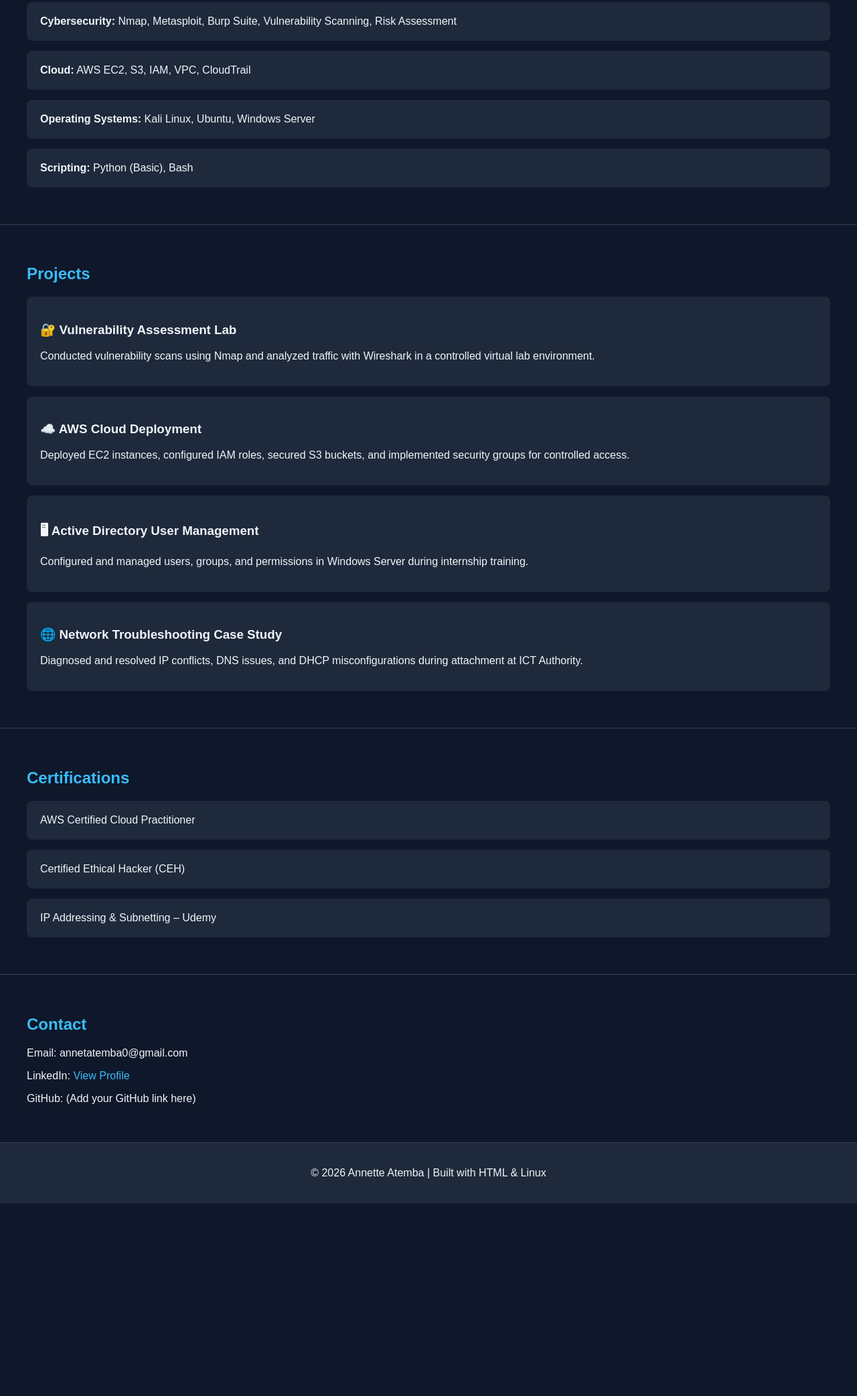
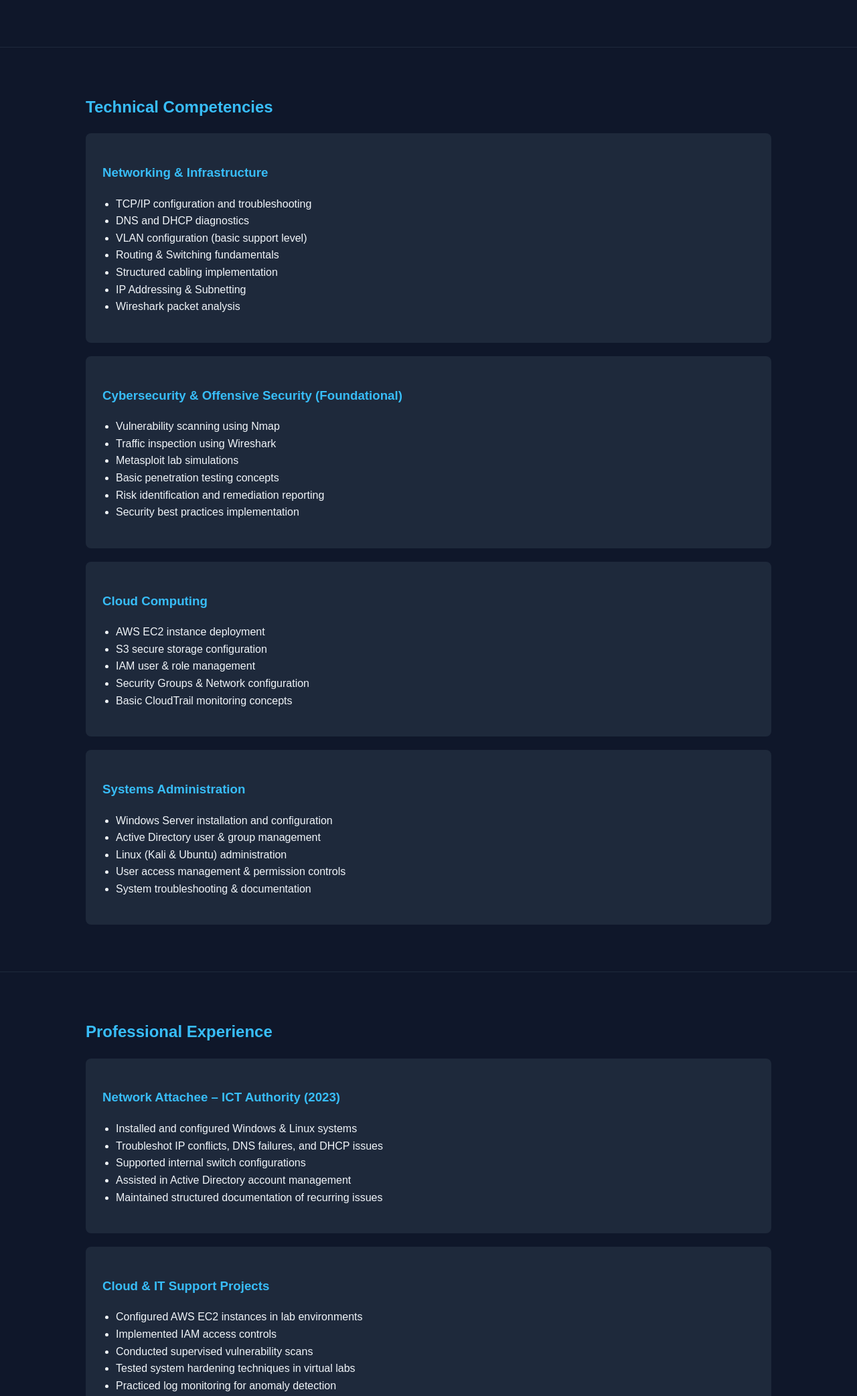
Before and after one commit to FellyAtemba/annette-portfolio, a plain HTML site: page index.html in a window 1280 px wide. Shown: the part 567-2652 px from the top of the page at 67% size. Before the commit the page ends 2364 px from the top, so only its background shows below. Drawn offline with Linux system fonts and the light colour scheme.

Commit message:
Update index.html
Updated portfolio skills section

```diff
--- a/index.html
+++ b/index.html
@@ -2,133 +2,202 @@
 <html lang="en">
 <head>
 <meta charset="UTF-8">
+<meta name="viewport" content="width=device-width, initial-scale=1.0">
 <title>Annette Atemba | Cybersecurity & Cloud Portfolio</title>
-    <meta name="viewport" content="width=device-width, initial-scale=1.0">
+
 <style>
 body {
     font-family: Arial, sans-serif;
     margin: 0;
     background-color: #0f172a;
     color: #f1f5f9;
+    line-height: 1.6;
 }
 header {
-            background: #1e293b;
-            padding: 20px;
+    background: #111827;
+    padding: 40px;
     text-align: center;
 }
-        h1, h2 {
+h1, h2, h3 {
     color: #38bdf8;
 }
 section {
-            padding: 40px;
-            border-bottom: 1px solid #334155;
+    padding: 50px 10%;
+    border-bottom: 1px solid #1e293b;
 }
 .card {
     background: #1e293b;
-            padding: 20px;
-            margin: 15px 0;
+    padding: 25px;
+    margin: 20px 0;
     border-radius: 8px;
 }
 a {
     color: #38bdf8;
-            text-decoration: none;
 }
 footer {
     text-align: center;
     padding: 20px;
-            background: #1e293b;
+    background: #111827;
+}
+ul {
+    padding-left: 20px;
 }
 </style>
 </head>
+
 <body>
 
 <header>
-    <h1>Annette Atemba</h1>
-    <p>Cybersecurity Enthusiast | AWS Certified | CEH | Network & Cloud Specialist</p>
-    <p>Nairobi, Kenya | Open to Internship & Entry-Level Security Roles</p>
+    <h1>Annette Felly Atemba</h1>
+    <p>Cybersecurity Enthusiast | AWS Certified | CEH | Cloud & Network Support</p>
+    <p>Nairobi, Kenya</p>
+    <p>Email: annetatemba0@gmail.com</p>
 </header>
 
 <section>
-    <h2>About Me</h2>
+<h2>Professional Profile</h2>
 <p>
-        Information Technology graduate passionate about cybersecurity, cloud infrastructure,
-        and defensive security operations. AWS Certified Cloud Practitioner and Certified Ethical Hacker (CEH)
-        with hands-on experience in vulnerability assessment, network configuration,
-        Active Directory administration, and Linux systems.
+Information Technology graduate (December 2024) with hands-on experience in
+network infrastructure support, cloud fundamentals, system administration, and
+foundational cybersecurity operations. I am AWS Certified and CEH certified,
+with practical exposure to vulnerability scanning, traffic analysis, access control management,
+and network troubleshooting in both structured environments and lab simulations.
+</p>
+
+<p>
+My technical journey combines cloud computing, defensive security principles,
+network configuration, and Linux systems administration. I am passionate about
+building secure, scalable, and resilient systems that align with modern enterprise demands.
 </p>
 </section>
 
 <section>
-    <h2>Technical Skills</h2>
+<h2>Technical Competencies</h2>
+
 <div class="card">
-        <strong>Networking:</strong> TCP/IP, VLANs, DNS, DHCP, Routing & Switching, Wireshark
+<h3>Networking & Infrastructure</h3>
+<ul>
+<li>TCP/IP configuration and troubleshooting</li>
+<li>DNS and DHCP diagnostics</li>
+<li>VLAN configuration (basic support level)</li>
+<li>Routing & Switching fundamentals</li>
+<li>Structured cabling implementation</li>
+<li>IP Addressing & Subnetting</li>
+<li>Wireshark packet analysis</li>
+</ul>
 </div>
+
 <div class="card">
-        <strong>Cybersecurity:</strong> Nmap, Metasploit, Burp Suite, Vulnerability Scanning, Risk Assessment
+<h3>Cybersecurity & Offensive Security (Foundational)</h3>
+<ul>
+<li>Vulnerability scanning using Nmap</li>
+<li>Traffic inspection using Wireshark</li>
+<li>Metasploit lab simulations</li>
+<li>Basic penetration testing concepts</li>
+<li>Risk identification and remediation reporting</li>
+<li>Security best practices implementation</li>
+</ul>
 </div>
+
 <div class="card">
-        <strong>Cloud:</strong> AWS EC2, S3, IAM, VPC, CloudTrail
+<h3>Cloud Computing</h3>
+<ul>
+<li>AWS EC2 instance deployment</li>
+<li>S3 secure storage configuration</li>
+<li>IAM user & role management</li>
+<li>Security Groups & Network configuration</li>
+<li>Basic CloudTrail monitoring concepts</li>
+</ul>
 </div>
+
 <div class="card">
-        <strong>Operating Systems:</strong> Kali Linux, Ubuntu, Windows Server
+<h3>Systems Administration</h3>
+<ul>
+<li>Windows Server installation and configuration</li>
+<li>Active Directory user & group management</li>
+<li>Linux (Kali & Ubuntu) administration</li>
+<li>User access management & permission controls</li>
+<li>System troubleshooting & documentation</li>
+</ul>
 </div>
-    <div class="card">
-        <strong>Scripting:</strong> Python (Basic), Bash
-    </div>
+
 </section>
 
 <section>
-    <h2>Projects</h2>
+<h2>Professional Experience</h2>
 
 <div class="card">
-        <h3>🔐 Vulnerability Assessment Lab</h3>
-        <p>
-            Conducted vulnerability scans using Nmap and analyzed traffic with Wireshark
-            in a controlled virtual lab environment.
-        </p>
+<h3>Network Attachee – ICT Authority (2023)</h3>
+<ul>
+<li>Installed and configured Windows & Linux systems</li>
+<li>Troubleshot IP conflicts, DNS failures, and DHCP issues</li>
+<li>Supported internal switch configurations</li>
+<li>Assisted in Active Directory account management</li>
+<li>Maintained structured documentation of recurring issues</li>
+</ul>
 </div>
 
 <div class="card">
-        <h3>☁️ AWS Cloud Deployment</h3>
-        <p>
-            Deployed EC2 instances, configured IAM roles, secured S3 buckets,
-            and implemented security groups for controlled access.
-        </p>
+<h3>Cloud & IT Support Projects</h3>
+<ul>
+<li>Configured AWS EC2 instances in lab environments</li>
+<li>Implemented IAM access controls</li>
+<li>Conducted supervised vulnerability scans</li>
+<li>Tested system hardening techniques in virtual labs</li>
+<li>Practiced log monitoring for anomaly detection</li>
+</ul>
 </div>
 
-    <div class="card">
-        <h3>🖥 Active Directory User Management</h3>
-        <p>
-            Configured and managed users, groups, and permissions in Windows Server
-            during internship training.
-        </p>
-    </div>
-
-    <div class="card">
-        <h3>🌐 Network Troubleshooting Case Study</h3>
-        <p>
-            Diagnosed and resolved IP conflicts, DNS issues, and DHCP misconfigurations
-            during attachment at ICT Authority.
-        </p>
-    </div>
 </section>
 
 <section>
-    <h2>Certifications</h2>
-    <div class="card">AWS Certified Cloud Practitioner</div>
-    <div class="card">Certified Ethical Hacker (CEH)</div>
-    <div class="card">IP Addressing & Subnetting – Udemy</div>
+<h2>Certifications & Training</h2>
+<ul>
+<li>AWS Certified Cloud Practitioner</li>
+<li>Certified Ethical Hacker (CEH)</li>
+<li>AWS re/Start Graduate (12-week cloud training)</li>
+<li>IP Addressing & Subnetting Certification</li>
+<li>Currently Preparing for CCNA</li>
+<li>Ongoing Active Directory Administration Training</li>
+</ul>
 </section>
 
 <section>
-    <h2>Contact</h2>
-    <p>Email: annetatemba0@gmail.com</p>
-    <p>LinkedIn: <a href="https://www.linkedin.com/in/annet-atemba-848164273">View Profile</a></p>
-    <p>GitHub: (Add your GitHub link here)</p>
+<h2>Professional Aspirations</h2>
+
+<p>
+My long-term career goal is to specialize in Cloud Security and Defensive Cybersecurity Operations.
+I aim to work within Security Operations Centers (SOC), cloud infrastructure security teams,
+or enterprise technology environments where I can contribute to proactive threat detection,
+system hardening, and secure cloud architecture design.
+</p>
+
+<p>
+I am committed to continuous learning and plan to pursue advanced certifications
+in CCNA, AWS Solutions Architect, and eventually cloud security specialization.
+My objective is to grow into a Security Engineer role capable of designing
+secure enterprise-grade infrastructures.
+</p>
+
+<p>
+I am driven by curiosity, resilience, and the desire to build systems that protect people, data, and digital ecosystems.
+</p>
+
+</section>
+
+<section>
+<h2>Professional Values</h2>
+<ul>
+<li>Integrity in handling systems and data</li>
+<li>Continuous improvement mindset</li>
+<li>Security-first thinking</li>
+<li>Strong documentation culture</li>
+<li>Collaboration and team learning</li>
+</ul>
 </section>
 
 <footer>
-    <p>© 2026 Annette Atemba | Built with HTML & Linux</p>
+<p>© 2026 Annette Felly Atemba | Cybersecurity & Cloud Portfolio</p>
 </footer>
 
 </body>
```
Lines whose indentation alone changed are shown as unchanged.
